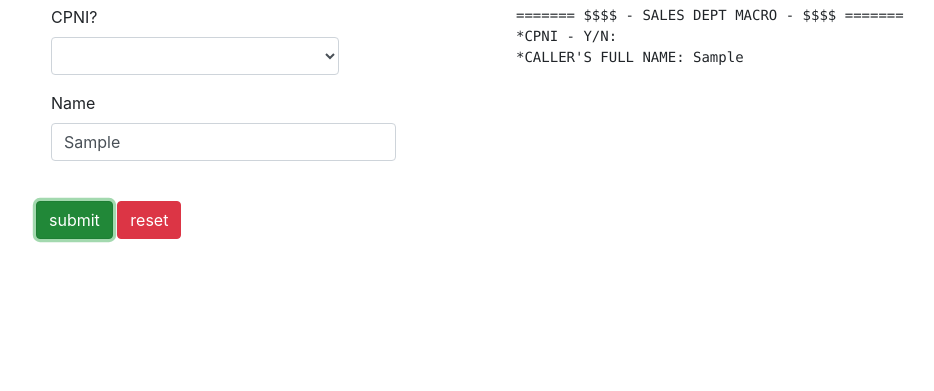
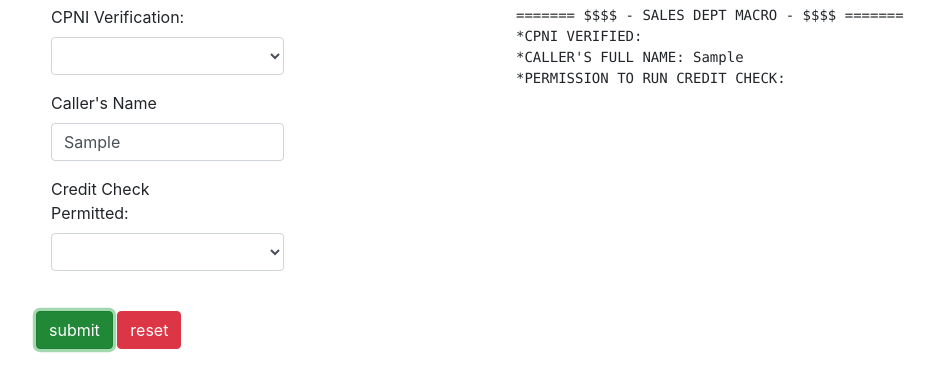
Before and after one commit to MrWharfsnort/interaction-builder, a plain HTML site: page index.html in a window 1280 px wide. Both pictures are taken after typing "Sample" into the empty fields and a click on the button "submit". Shown: the part 101-492 px from the top of the page, without its empty margins (139-1073 px from the left). Drawn offline with nearby package versions, Linux system fonts and the light colour scheme.

Commit message:
resize columns

```diff
--- a/index.html
+++ b/index.html
@@ -1,8 +1,8 @@
 <!DOCTYPE html>
 <html>
   <head>
-    <link href="//maxcdn.bootstrapcdn.com/bootswatch/3.1.1/spacelab/bootstrap.min.css" rel="stylesheet" type="text/css" media="all">
-    <link href="css/main.css" rel="stylesheet" type="text/css" media="all">
+    <link href="//maxcdn.bootstrapcdn.com/bootswatch/3.1.1/spacelab/bootstrap.min.css" rel="stylesheet" type="text/css">
+    <link href="css/main.css" rel="stylesheet" type="text/css">
     <title>ICOMS Macro</title>
   <script src="//code.jquery.com/jquery-1.10.2.min.js"></script>
   <script src="//maxcdn.bootstrapcdn.com/bootstrap/3.1.1/js/bootstrap.min.js"></script>
@@ -16,24 +16,42 @@
       <div class="col-sm-6">
         <div class="form-group">
           <form id="cc_generator" class="form-horizontal" role="form">
-            <!-- cpni check -->
+            <!-- CPNI Y/N -->
             <div class="form-group">
-              <label for="cpni" class="col-sm-2 control-label">CPNI?</label>
-              <div class="col-sm-10">
-                <select class="col-sm-10 form-control" id="cpni">
+              <label for="cpni" class="col-sm-5 control-label">CPNI Verification:</label>
+              <div class="col-sm-7">
+                <select class="form-control" id="cpni">
                   <option value=""></option>
                   <option value="YES">Yes</option>
                 </select>
               </div>
             </div>
-            <!-- customer name -->
+            <!-- CALLER'S FULL NAME -->
             <div class="form-group">
-              <label for="custName" class="col-sm-2 control-label">Name</label>
-              <div class="col-sm-10">
-                <input type="text" class="form-control" id="custName" placeholder="Customer Name...">
+              <label for="custName" class="col-sm-5 control-label">Caller's Name</label>
+              <div class="col-sm-7">
+                <input type="text" class="form-control" id="custName" placeholder="John Smith">
               </div>
             </div>
-            <!-- credit check -->
+            <!-- PERMISSION TO RUN CREDIT CHECK - Y/N -->
+           <div class="form-group">
+              <label for="creditCheck" class="col-sm-5 control-label">Credit Check Permitted:</label>
+              <div class="col-sm-7">
+                <select class="form-control" id="creditCheck">
+                  <option value=""></option>
+                  <option value="YES">Yes</option>
+                </select>
+              </div>
+            </div>
+            <!-- *1ST BILL W/PRORATE (COD) -->
+            <!-- MONTHLY SERVICE -->
+            <!-- DEPOSIT AMOUNT -->
+            <!-- INSTALL AMOUNT -->
+            <!-- EQUIPMENT FEES -->
+            <!-- CAMPAIGN/PACKAGE EXP DATE -->
+            <!-- PRO INSTALL / EXPRESS CONNECT -->
+            <!-- CTM # -->
+            <!-- INSTALL DATE & TIME -->
             <br>
             <button type="submit" id="submit-btn" class="btn btn-success btn-md">submit</button>
             <button type="reset" id="reset-btn" class="btn btn-danger btn-md">reset</button>
--- a/js/main.js
+++ b/js/main.js
@@ -3,12 +3,14 @@ $(function() {
   $("#submit-btn").click(function(e) {
     e.preventDefault();
     var cpniVal = $("#cpni").val();
-    var custVal = $("#custName").val()
+    var custVal = $("#custName").val();
+    var creditVal = $("#creditCheck").val();
     console.log(cpniVal);
     var cc1 = "======= $$$$ - SALES DEPT MACRO - $$$$ =======";
-    var cc2 = "*CPNI - Y/N: " + cpniVal;
+    var cc2 = "*CPNI VERIFIED: " + cpniVal;
     var cc3 = "*CALLER'S FULL NAME: " + custVal;
-    $("#results").empty().text(cc1 +"\n"+ cc2 +"\n" + cc3);
+    var cc4 = "*PERMISSION TO RUN CREDIT CHECK: " + creditVal;
+    $("#results").empty().text(cc1 +"\n"+ cc2 +"\n" + cc3 + "\n" + cc4);
   });
 
   $("#reset-btn").click(function(e) {
```
